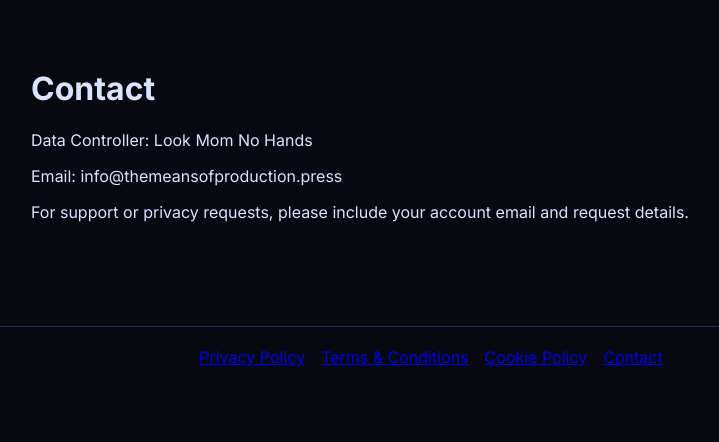
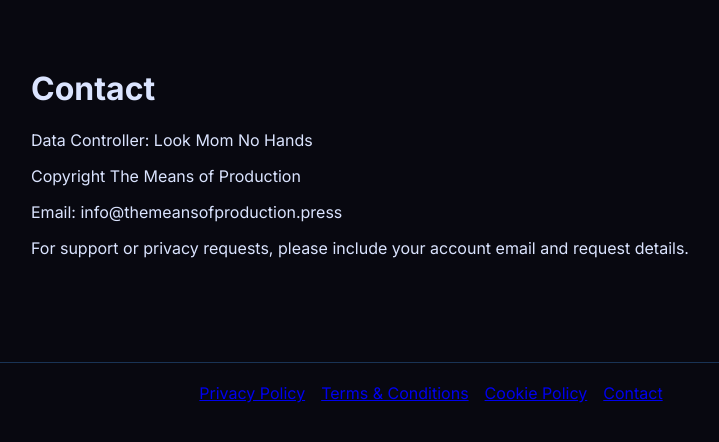
Before and after one commit to editor-beep/LMNH, a Next.js app: page /contact in a window 1280 px wide. Shown: the top 442 px of the page, without its empty margins (209-928 px from the left). Built offline with nearby package versions, Linux system fonts and the light colour scheme.

Commit message:
Update page.js

```diff
--- a/app/contact/page.js
+++ b/app/contact/page.js
@@ -3,6 +3,7 @@
     <main style={{ color: '#dbe4ff', maxWidth: 800, margin: '0 auto', padding: '48px 20px' }}>
       <h1>Contact</h1>
       <p>Data Controller: Look Mom No Hands</p>
+      <p>Copyright The Means of Production</p>
       <p>Email: info@themeansofproduction.press</p>
       <p>For support or privacy requests, please include your account email and request details.</p>
     </main>
```
